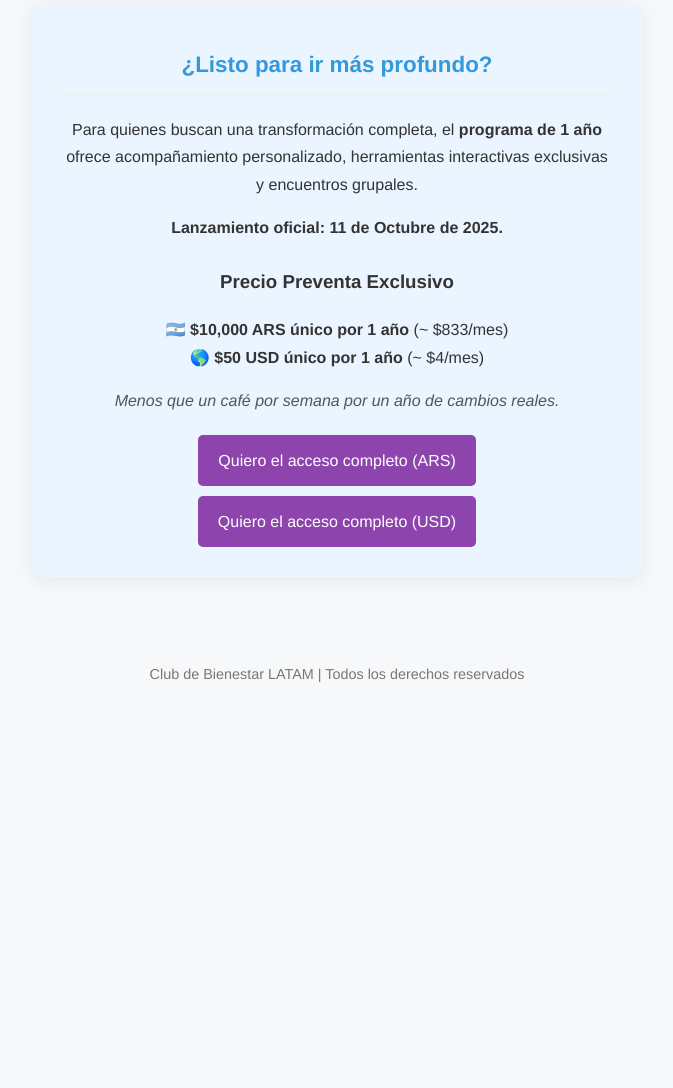
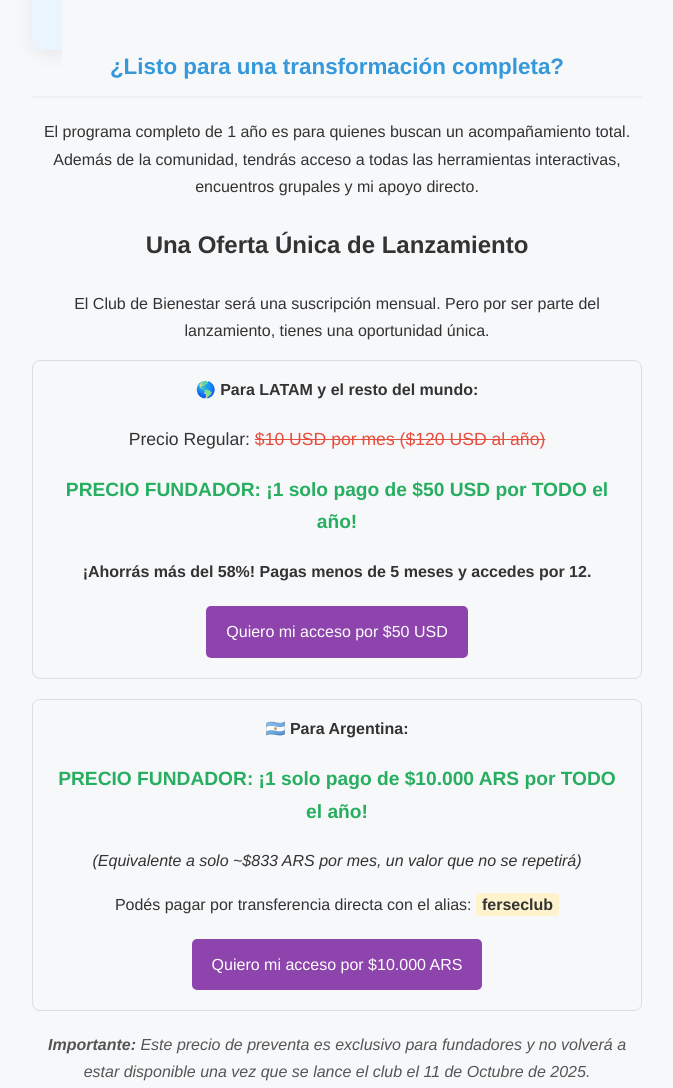
Before and after one commit to fersegarra/Club, a plain HTML site: page index.html in a window 1280 px wide. Shown: the part 1586-2674 px from the top of the page, without its empty margins (303-976 px from the left). Before the commit the page ends 2307 px from the top, so only its background shows below. Drawn offline with Linux system fonts and the light colour scheme.

Commit message:
Update index.html

```diff
--- a/index.html
+++ b/index.html
@@ -197,23 +197,39 @@
         <p class="cta-subtext">Es gratis y solo te tomará 10 segundos.</p>
     </div>
 
-    <section class="content-section price-section">
-        <h2 class="section-title">¿Listo para ir más profundo?</h2>
-        <p>Para quienes buscan una transformación completa, el <strong>programa de 1 año</strong> ofrece acompañamiento personalizado, herramientas interactivas exclusivas y encuentros grupales.</p>
-        <p><strong>Lanzamiento oficial: 11 de Octubre de 2025.</strong></p>
+    <se<section class="content-section price-section">
+    <h2 class="section-title">¿Listo para una transformación completa?</h2>
+    <p>El programa completo de 1 año es para quienes buscan un acompañamiento total. Además de la comunidad, tendrás acceso a todas las herramientas interactivas, encuentros grupales y mi apoyo directo.</p>
 
-        <h3 style="margin-top: 25px;">Precio Preventa Exclusivo</h3>
-        <p>🇦🇷 <strong>$10,000 ARS único por 1 año</strong> (~ $833/mes)<br>
-           🌎 <strong>$50 USD único por 1 año</strong> (~ $4/mes)</p>
-        <p class="price-notice">Menos que un café por semana por un año de cambios reales.</p>
+    <h3 style="margin-top: 25px; font-size: 1.5em; color: #333;">Una Oferta Única de Lanzamiento</h3>
+    <p>El Club de Bienestar será una suscripción mensual. Pero por ser parte del lanzamiento, tienes una oportunidad única.</p>
 
+    <div style="border: 1px solid #ddd; padding: 15px; border-radius: 8px; margin-bottom: 20px;">
+        <h4 style="margin-top:0;">🌎 Para LATAM y el resto del mundo:</h4>
+        <p style="font-size: 1.1em;">Precio Regular: <s style="color: #e74c3c;">$10 USD por mes ($120 USD al año)</s></p>
+        <p style="font-size: 1.2em; font-weight: bold; color: #27ae60;">
+            PRECIO FUNDADOR: ¡1 solo pago de $50 USD por TODO el año!
+        </p>
+        <p style="font-weight: bold;">¡Ahorrás más del 58%! Pagas menos de 5 meses y accedes por 12.</p>
         <div class="cta-buttons">
-            <a href="[ENLACE_PAGO_ARS]" target="_blank">Quiero el acceso completo (ARS)</a>
-            <a href="[ENLACE_PAGO_USD]" target="_blank">Quiero el acceso completo (USD)</a>
+            <a href="[ENLACE_PAGO_USD]" target="_blank">Quiero mi acceso por $50 USD</a>
         </div>
-    </section>
+    </div>
 
-</div>
+    <div style="border: 1px solid #ddd; padding: 15px; border-radius: 8px;">
+        <h4 style="margin-top:0;">🇦🇷 Para Argentina:</h4>
+        <p style="font-size: 1.2em; font-weight: bold; color: #27ae60;">
+            PRECIO FUNDADOR: ¡1 solo pago de $10.000 ARS por TODO el año!
+        </p>
+        <p><em>(Equivalente a solo ~$833 ARS por mes, un valor que no se repetirá)</em></p>
+        <p>Podés pagar por transferencia directa con el alias: <strong style="background: #fff3cd; padding: 3px 6px; border-radius: 4px;">ferseclub</strong></p>
+        <div class="cta-buttons">
+            <a href="[ENLACE_PAGO_ARS]" target="_blank">Quiero mi acceso por $10.000 ARS</a>
+        </div>
+    </div>
+
+    <p class="price-notice" style="margin-top: 20px;"><strong>Importante:</strong> Este precio de preventa es exclusivo para fundadores y no volverá a estar disponible una vez que se lance el club el 11 de Octubre de 2025.</p>
+</section>
 
 <footer class="footer">
     <p>Club de Bienestar LATAM | Todos los derechos reservados</p>
```
